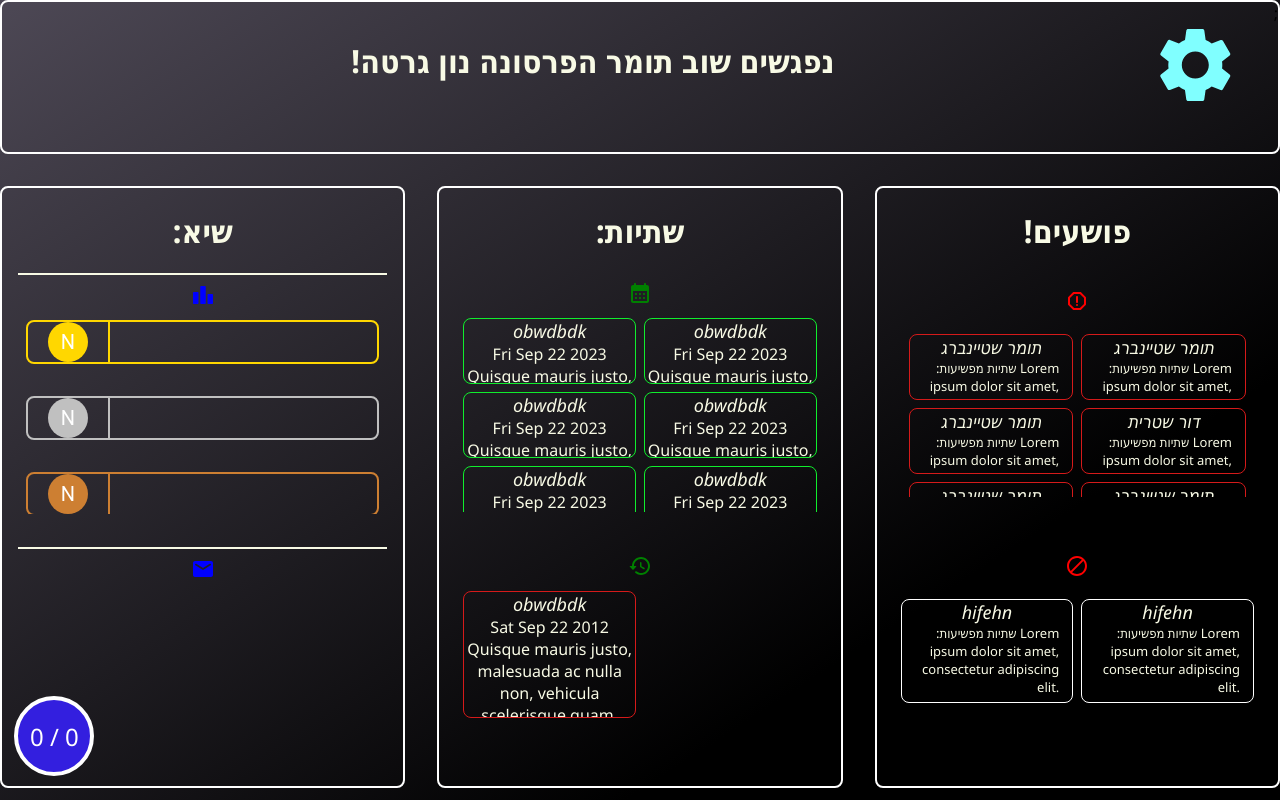
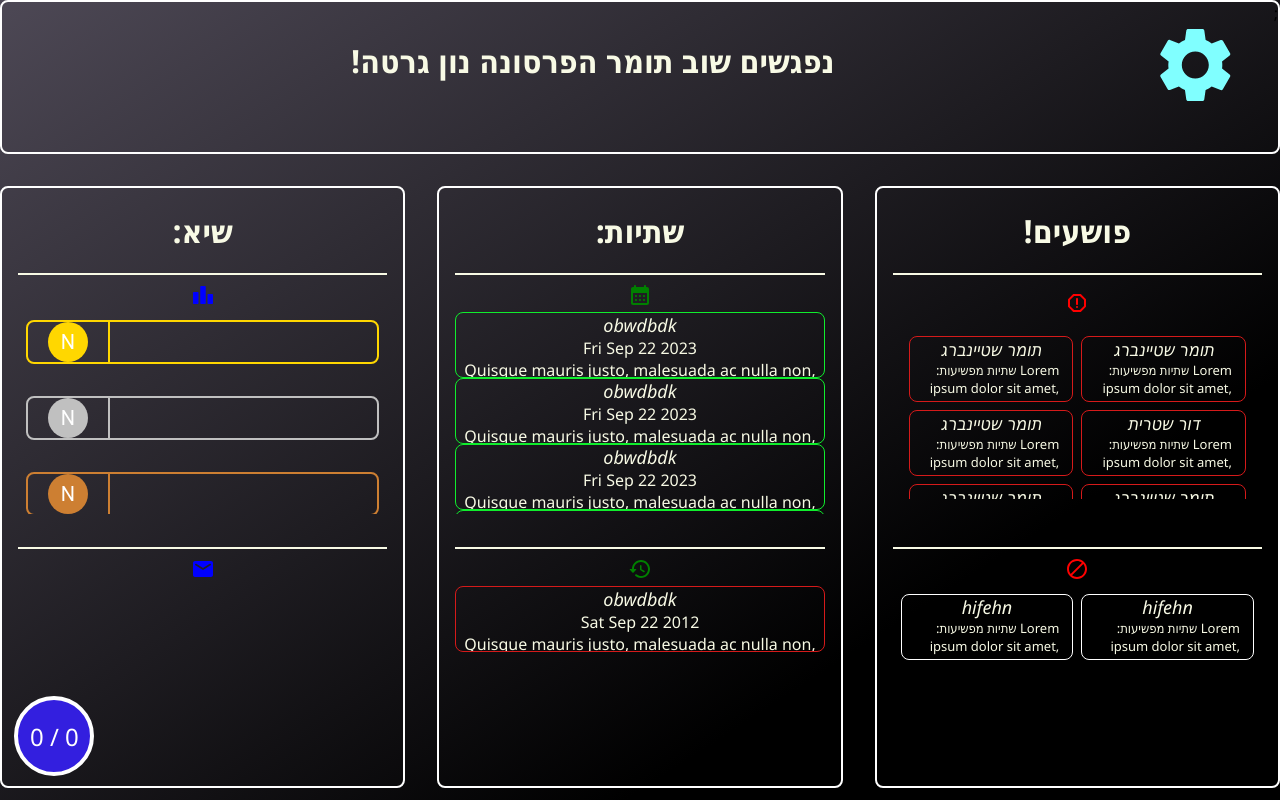
Before and after one commit to piloshachar14/golden-toasts, a React (Vite) app in the folder apps/client/: page / in a window 1280 px wide. Built offline with nearby package versions, Linux system fonts and the light colour scheme.

Commit message:
fix(client): change disappeared divider when sizing the screen bug

```diff
--- a/apps/client/src/components/card/card.module.css
+++ b/apps/client/src/components/card/card.module.css
@@ -5,6 +5,7 @@
   display: flex;
   flex-direction: column;
   min-height: 4em;
+  max-height: 4em;
 }
 
 .heading {
--- a/apps/client/src/components/criminals/criminals.module.css
+++ b/apps/client/src/components/criminals/criminals.module.css
@@ -7,12 +7,12 @@
   height: 100%;
 }
 .criminalsContainer {
+  height: 90%;
   flex-direction: column;
   overflow-y: scroll;
   display: flex;
   gap: 0.5em;
   padding: 0.5em;
-  height: 90%;
   scrollbar-width: thin;
   scrollbar-color: var(---red-border-color) var(---white-color);
 }
--- a/apps/client/src/components/criminals/criminals.tsx
+++ b/apps/client/src/components/criminals/criminals.tsx
@@ -37,7 +37,8 @@ export const Criminals: React.FC = () => {
   };
   return (
     <div className={styles.criminals}>
-      <Divider className={styles.divider} />
+      <Divider />
+
       <Category style={{ height: '50%', border: 'none' }}>
         <div className={styles.criminalsContainer}>
           <div className={styles.button}>
@@ -70,7 +71,10 @@ export const Criminals: React.FC = () => {
           </div>
         </div>
       </Category>
-      <Divider className={styles.divider} />
+
+      <Divider />
+
+      <Category style={{ border: 'none', height: '40%' }}>
         <div className={styles.button}>
           <BlockTwoTone
             className="button"
@@ -82,8 +86,6 @@ export const Criminals: React.FC = () => {
             פרסונה נון גרטה לא עלינו
           </Tooltip>
         </div>
-
-      <Category style={{ border: 'none' }}>
         <div className={styles.criminalsGrid}>
           {personaNonGratas.map((pesonaNonGrata, index) => (
             <Card
--- a/apps/client/src/components/toasts/toasts.tsx
+++ b/apps/client/src/components/toasts/toasts.tsx
@@ -84,9 +84,10 @@ export const Toasts: React.FC<Props> = ({ isLoggedIn }) => {
     <div className={styles.toasts}>
       {isLoggedIn ? (
         <>
-          <Divider style={{ width: '100%' }} />
+          <Divider />
 
           <Category style={{ height: '50%', border: 'none' }}>
+            <div className={styles.toastsCintainer}>
               <div className={styles.button}>
                 <CalendarMonthRounded
                   className="calender"
@@ -98,7 +99,7 @@ export const Toasts: React.FC<Props> = ({ isLoggedIn }) => {
                   :שתיות קרובות
                 </Tooltip>
               </div>
-            <div className={styles.toastsContainerLoggedIn}>
+              <div className={styles.toastsGridLoggedIn}>
                 {upcomingToasts.map((toast, index) => (
                   <Card
                     key={index}
@@ -109,11 +110,13 @@ export const Toasts: React.FC<Props> = ({ isLoggedIn }) => {
                   />
                 ))}
               </div>
+            </div>
           </Category>
 
-          <Divider style={{ width: '100%' }} />
+          <Divider />
 
-          <Category style={{ border: 'none' }}>
+          <Category style={{ border: 'none', height: '40%' }}>
+            <div className={styles.toastsCintainer}>
               <div className={styles.button}>
                 <HistoryRounded
                   className="archiveToasts"
@@ -125,7 +128,7 @@ export const Toasts: React.FC<Props> = ({ isLoggedIn }) => {
                   :שתיות שעברו
                 </Tooltip>
               </div>
-            <div className={styles.toastsContainerLoggedIn}>
+              <div className={styles.toastsGridLoggedIn}>
                 {happendToasts.map((toast, index) => (
                   <Card
                     key={index}
@@ -136,11 +139,15 @@ export const Toasts: React.FC<Props> = ({ isLoggedIn }) => {
                   />
                 ))}
               </div>
+            </div>
           </Category>
         </>
       ) : (
+        <>
+          <Divider />
           <Category title="" style={{ height: '90%', border: 'none' }}>
-          <div className={styles.toastsContainerNotLoggedIn}>
+            <div className={styles.toastsCintainer}>
+              <div className={styles.toastsGridNotLoggedIn}>
                 {upcomingToasts.map((toast, index) => (
                   <Card
                     key={index}
@@ -151,7 +158,9 @@ export const Toasts: React.FC<Props> = ({ isLoggedIn }) => {
                   />
                 ))}
               </div>
+            </div>
           </Category>
+        </>
       )}
     </div>
   );
```
Lines whose indentation alone changed are shown as unchanged.
